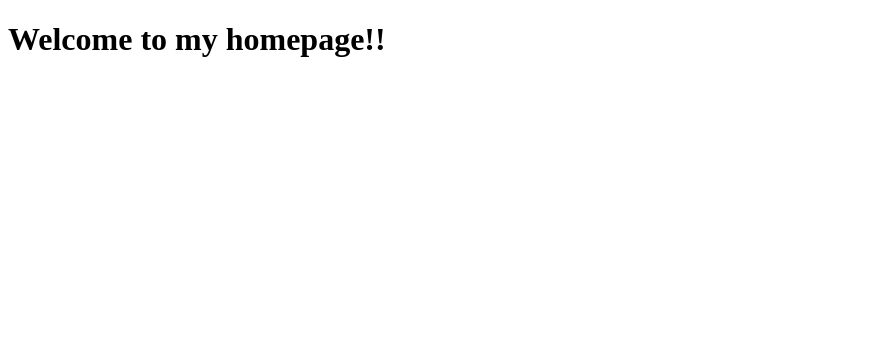
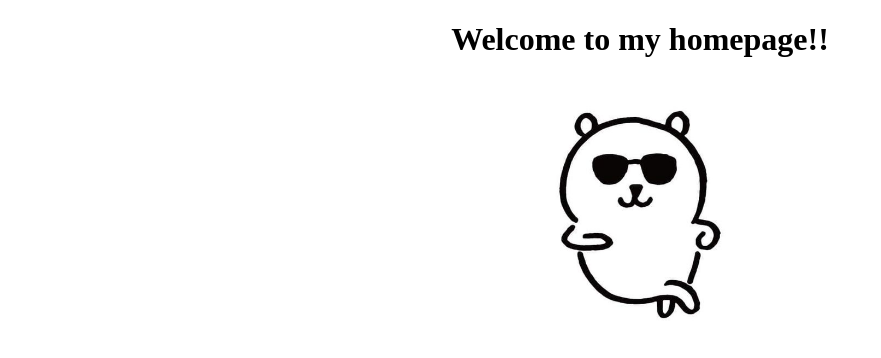
Before and after one commit to jindamgom/jindamgom.github.io, a plain HTML site: page index.html in a window 1280 px wide. Shown: the whole page, without its empty margins (0-881 px from the left). Drawn offline with Linux system fonts and the light colour scheme.

Commit message:
image 추가

```diff
--- /dev/null
+++ b/css/index.css
@@ -0,0 +1,7 @@
+body{
+    text-align: center;
+}
+img{
+    width:300px;
+    border-radius: 50%;
+}
--- a/index.html
+++ b/index.html
@@ -4,8 +4,10 @@
     <meta charset="UTF-8">
     <meta name="viewport" content="width=device-width, initial-scale=1.0">
     <title>homepage</title>
+    <link rel="stylesheet" href="css/index.css">
 </head>
 <body>
     <h1>Welcome to my homepage!!</h1>
+    <img src="images/gom.jpg" alt="농담곰">
 </body>
 </html>
```
Also changed, not shown: images/gom.jpg (added), 1 other file.
